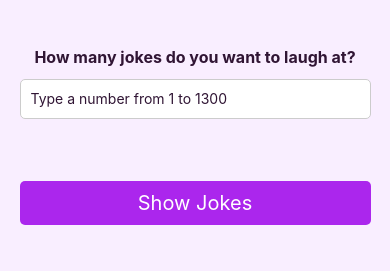
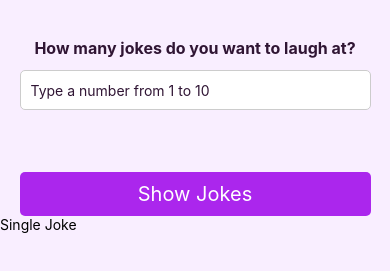
Before and after one commit to Lucass2021/RN-Jokes-App, a React Native app: screen / in a window 390 px wide. Shown: the part 369-640 px from the top of the page. Built offline with nearby package versions, Linux system fonts and the light colour scheme.

Commit message:
initial api request

```diff
--- a/App.jsx
+++ b/App.jsx
@@ -1,8 +1,26 @@
 import { SafeAreaView, StatusBar, StyleSheet, View } from 'react-native';
 import Header from './components/Header';
 import JokeConfigurator from './components/JokeConfigurator';
+import SingleJoke from './components/SingleJoke';
+import { useEffect, useState } from 'react';
 
 export default function App() {
+  const [apiData, setApiData] = useState(null)
+
+  const handleJokeApiRequest = async () => {
+    try {
+      const req = await fetch(`https://v2.jokeapi.dev/joke/Any`);
+      const json = await req.json();
+      setApiData(json);
+      console.log("-Running API");
+      console.log("API Response:", json);
+      console.log("Joke Response:", json.setup);
+    } catch (error) {
+      console.error("API Error:", error);
+    }
+  };
+
+
   return (
     <SafeAreaView style={styles.container}>
       <StatusBar />
@@ -10,7 +28,8 @@ export default function App() {
       <Header />
 
       <View style={styles.components}>
-        <JokeConfigurator />
+        <JokeConfigurator onPressApi={handleJokeApiRequest} />
+        <SingleJoke apiData={apiData} onPressApi={handleJokeApiRequest} />
       </View>
 
     </SafeAreaView>
--- a/components/JokeConfigurator.jsx
+++ b/components/JokeConfigurator.jsx
@@ -2,7 +2,7 @@ import { useState } from 'react';
 import { Button, StyleSheet, Text, TextInput, TouchableOpacity, View } from 'react-native';
 import SelectDropdown from 'react-native-select-dropdown'
 
-export default function JokeConfigurator() {
+export default function JokeConfigurator({ onPressApi }) {
     const jokeCategories = ["Any", "Programming", "Misc", "Dark", "Pun", "Spooky", "Christmas"]
     const [jokeCategory, setJokeCategory] = useState("")
 
@@ -27,14 +27,14 @@ export default function JokeConfigurator() {
                 <Text style={styles.jokeAmountText}>How many jokes do you want to laugh at?</Text>
                 <TextInput
                     style={styles.jokeAmountInput}
-                    placeholder="Type a number from 1 to 1300"
+                    placeholder="Type a number from 1 to 10"
                     keyboardType="numeric"
                     placeholderTextColor="#301534"
                 />
             </View>
 
             <View style={styles.buttonContainer}>
-                <TouchableOpacity style={styles.button} activeOpacity={0.7}>
+                <TouchableOpacity style={styles.button} activeOpacity={0.7} onPress={onPressApi}>
                     <Text style={styles.buttonText}>Show Jokes</Text>
                 </TouchableOpacity>
             </View>
--- /dev/null
+++ b/components/SingleJoke.jsx
@@ -0,0 +1,25 @@
+import React, { useEffect } from 'react';
+import { StyleSheet, Text, View } from 'react-native';
+
+export default function SingleJoke({ apiData, onPressApi }) {
+    useEffect(() => {
+        onPressApi;
+    }, []);
+
+    return (
+        <View style={styles.container}>
+            <Text>Single Joke</Text>
+            {apiData && (
+                <>
+                    <Text>{apiData.setup}</Text>
+                </>
+            )}
+        </View>
+    );
+}
+
+const styles = StyleSheet.create({
+    container: {
+
+    },
+});
```
